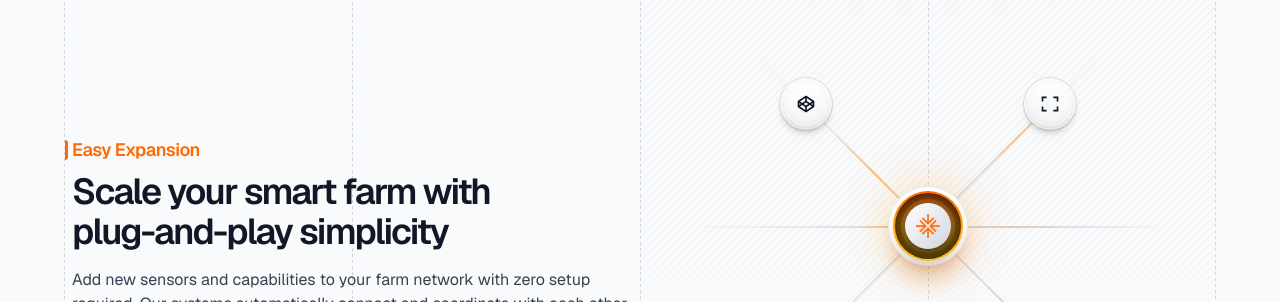
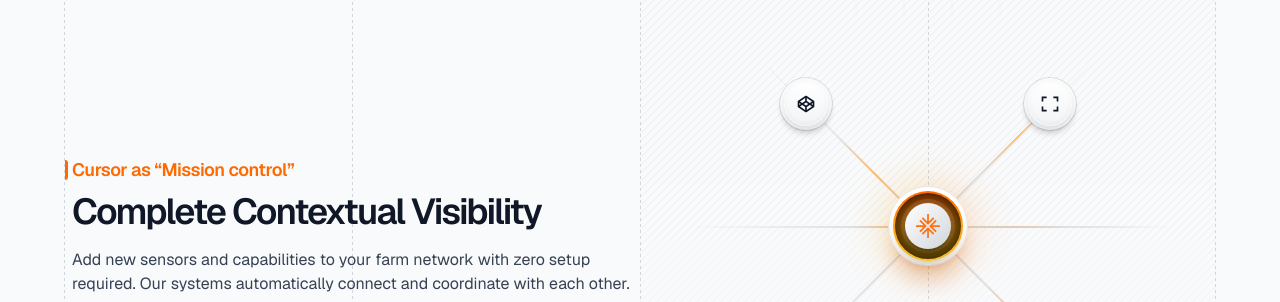
Before and after one commit to telluricaquarian/aclr77, a Next.js app: page / in a window 1280 px wide. Shown: the part 2160-2462 px from the top of the page. Built offline with nearby package versions, Linux system fonts and the light colour scheme.

Commit message:
Update Features section text content and styling

```diff
--- a/src/components/ui/Features.tsx
+++ b/src/components/ui/Features.tsx
@@ -507,11 +507,11 @@ export default function Features() {
         {/* Section 3 */}
         <div className="col-span-2 my-auto px-2">
           <h2 className="relative text-lg font-semibold tracking-tight text-orange-500">
-            Easy Expansion
+            Cursor as “Mission control”
             <div className="absolute top-1 -left-[7px] h-5 w-[3px] rounded-r-sm bg-orange-500" />
           </h2>
           <p className="mt-2 text-3xl font-semibold tracking-tighter text-balance text-gray-900 md:text-4xl">
-            Scale your smart farm with plug-and-play simplicity
+            Complete Contextual Visibility
           </p>
           <p className="mt-4 text-balance text-gray-700">
             Add new sensors and capabilities to your farm network with zero
```
